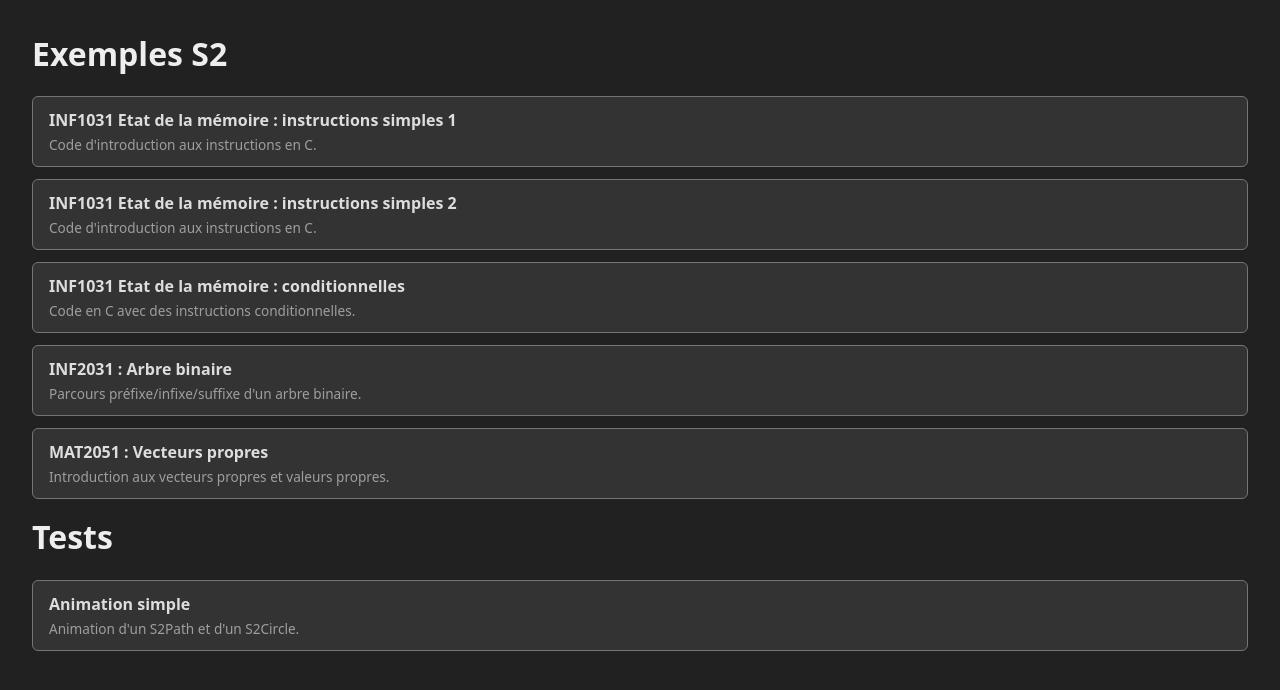
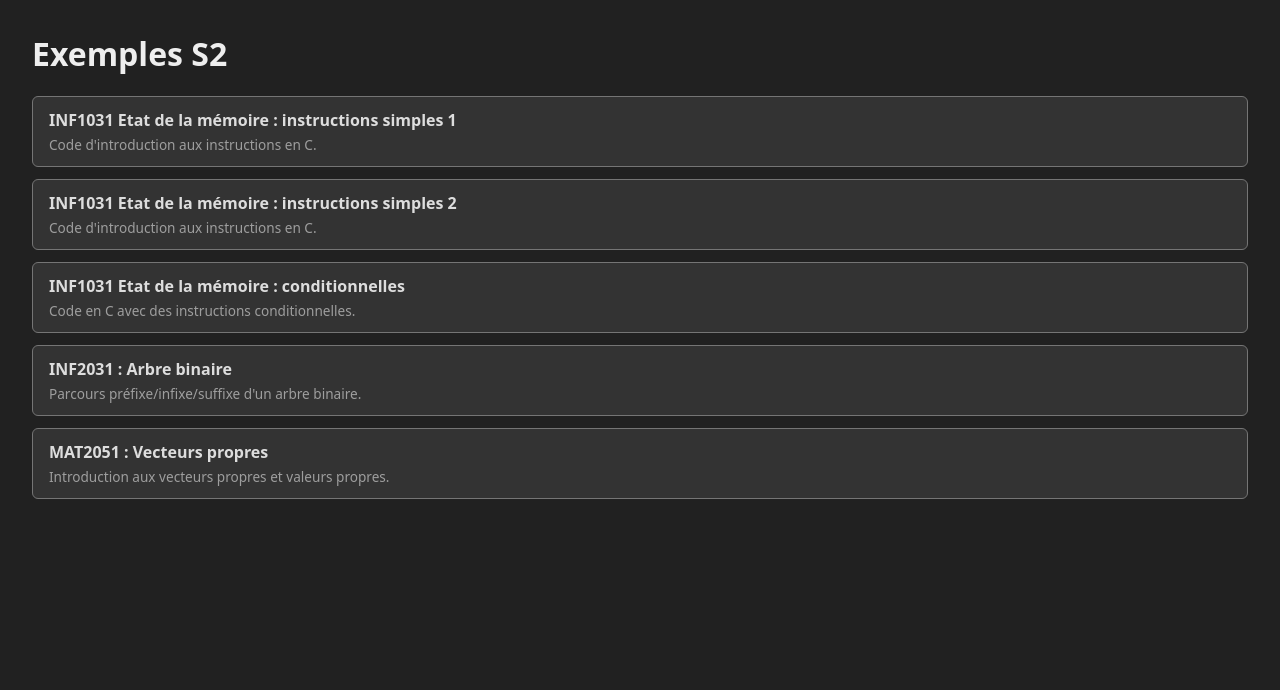
Before and after one commit to ArnaudBannier/s2, a website built with Vite: page index.html in a window 1280 px wide. Built offline with nearby package versions, Linux system fonts and the light colour scheme.

Commit message:
Deploy to main. comment out tests section in index.html for clarity

```diff
--- a/index.html
+++ b/index.html
@@ -62,7 +62,7 @@
             }
         </script>
 
-        <h1>Tests</h1>
+        <!-- <h1>Tests</h1>
         <ul id="tests"></ul>
 
         <script type="module">
@@ -77,6 +77,6 @@
             `;
                 testsUl.appendChild(li);
             }
-        </script>
+        </script> -->
     </body>
 </html>
```
